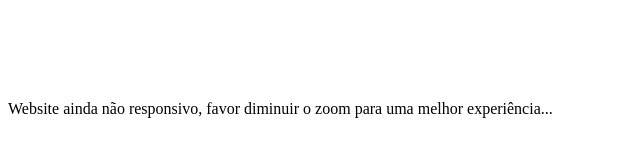
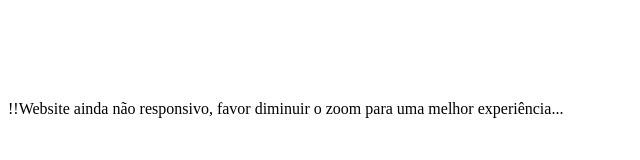
Before and after one commit to gupdelf/Website-TechTye, a plain HTML site: page TCM 2/contato.html in a window 1280 px wide. Shown: the top 160 px of the page, 0-640 px from the left. Drawn offline with Linux system fonts and the light colour scheme.

Commit message:
Update contato.html

```diff
--- a/TCM 2/contato.html
+++ b/TCM 2/contato.html
@@ -15,7 +15,7 @@
 
 	<body id="Home" class="">
 									<div id="mensagemzoom" class="hide">
-										Website ainda não responsivo,
+										!!Website ainda não responsivo,
 										favor diminuir o zoom para uma
 										melhor experiência...
 									</div>
```
